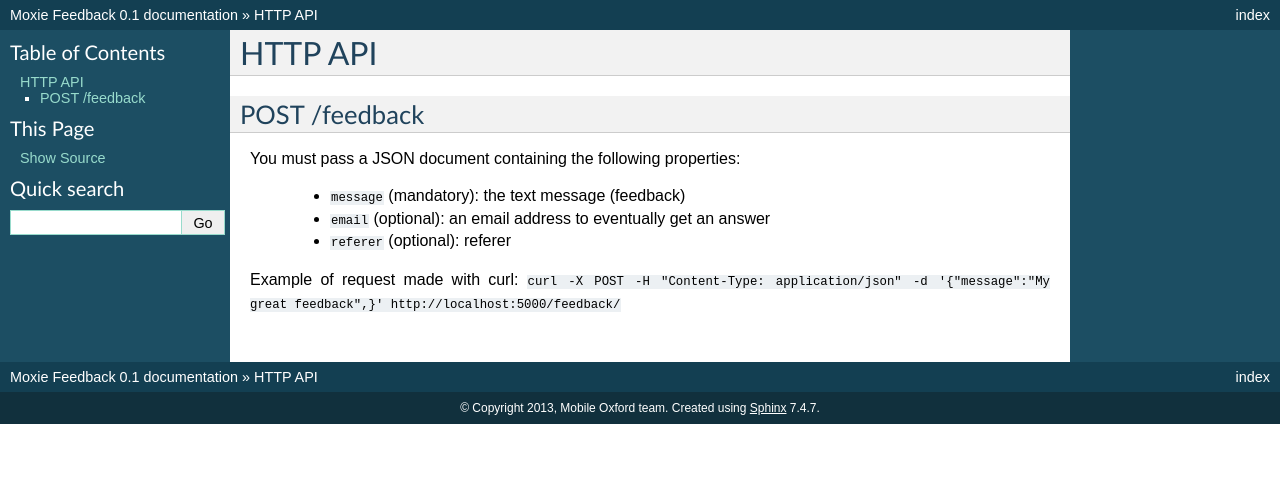
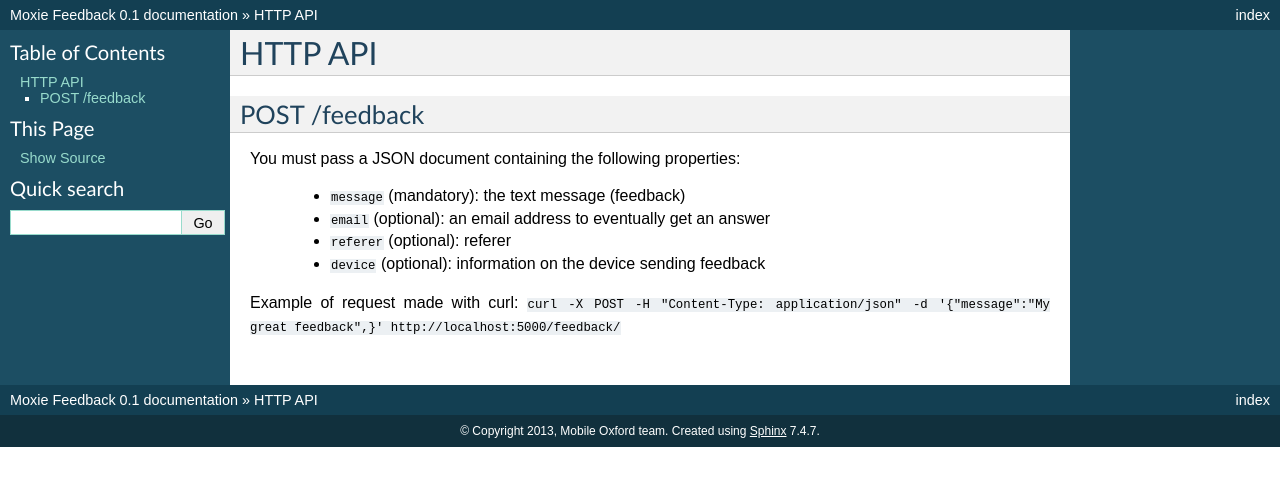
Before and after one commit to ox-it/moxie-feedback, a Sphinx documentation site: the page built from docs/source/http_api/api.rst, in a window 1280 px wide. Shown: the top 486 px of the page. Built offline with Sphinx 7.4.7, drawn with Linux system fonts in a browser that asks for light colours.

Commit message:
Update api.rst with device field

```diff
--- a/docs/source/http_api/api.rst
+++ b/docs/source/http_api/api.rst
@@ -9,6 +9,7 @@ You must pass a JSON document containing the following properties:
  * ``message`` (mandatory): the text message (feedback)
  * ``email`` (optional): an email address to eventually get an answer
  * ``referer`` (optional): referer
+ * ``device`` (optional): information on the device sending feedback
 
 Example of request made with curl:
 ``curl -X POST -H "Content-Type: application/json" -d '{"message":"My great feedback",}' http://localhost:5000/feedback/``
```
